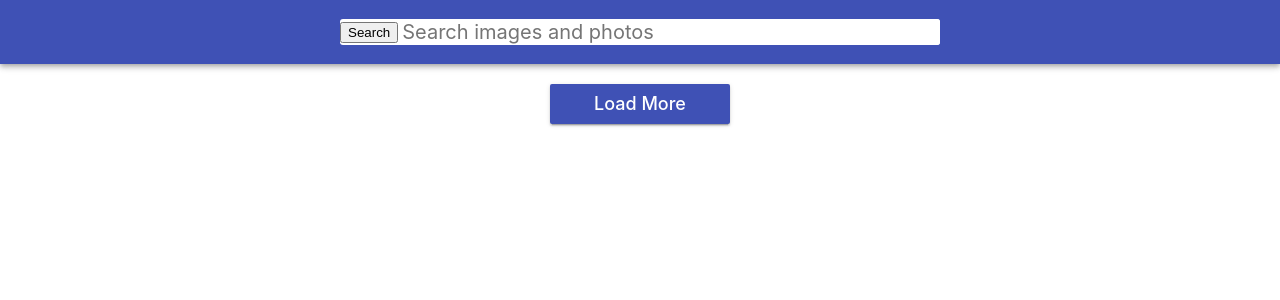
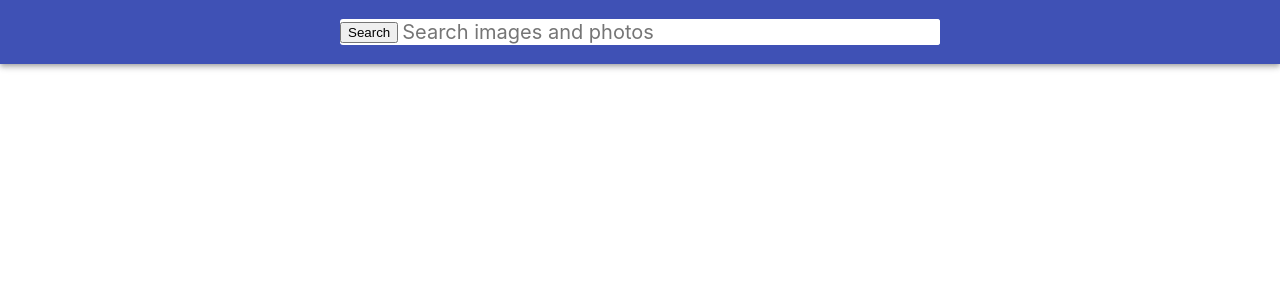
Before and after one commit to SebastianAdamoszek/goit-react-hw-03-image, a React (Create React App) app: page / in a window 1280 px wide. Shown: the top 300 px of the page. Built offline with nearby package versions, Linux system fonts and the light colour scheme.

Commit message:
button.js

```diff
--- a/src/components/App.jsx
+++ b/src/components/App.jsx
@@ -1,7 +1,7 @@
 import React, { Component } from 'react';
 import Searchbar from './Searchbar/Searchbar.js';
 import ImageGallery from './ImageGallery/ImageGallery.js';
-import styles from '../components/Button/Button.module.css';
+import Button from './Button/Button.js';
 
 class App extends Component {
   constructor(props) {
@@ -89,15 +89,9 @@ class App extends Component {
           images={this.state.images}
           onImageClick={this.handleImageClick}
         />
-        <div className={styles.Button__box}>
-          <button
-            className={styles.Button}
-            onClick={this.handleLoadMore}
-            disabled={images.length === 0 || loading}
-          >
-            Load More
-          </button>
-        </div>
+        <Button onClick={this.handleLoadMore}
+          hasMore={images.length > 0}
+        />
       </div>
     );
   }
--- /dev/null
+++ b/src/components/Button/Button.js
@@ -0,0 +1,20 @@
+import React from 'react';
+import styles from './Button.module.css';
+
+class Button extends React.Component {
+  render() {
+    const { onClick, hasMore } = this.props;
+
+    return (
+      <div className={styles.Button__box}>
+        {hasMore && (
+          <button className={styles.Button} onClick={onClick}>
+            Load more
+          </button>
+        )}
+      </div>
+    );
+  }
+}
+
+export default Button;
```
